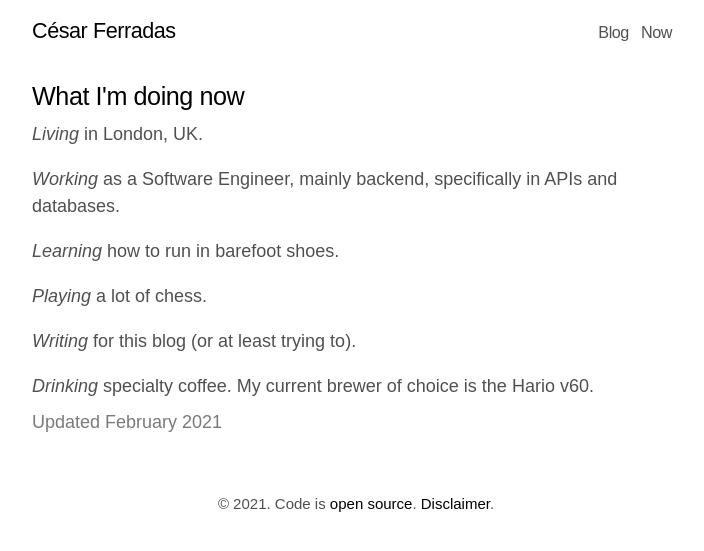
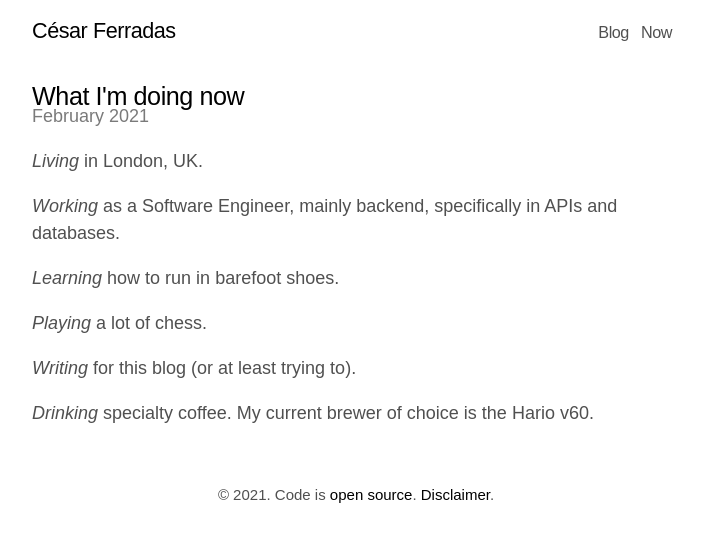
Before and after one commit to cesarferradas/ferrad.as, a Jekyll site: the page built from now.md, in a window 1280 px wide. Shown: the top 551 px of the page, without its empty margins (284-988 px from the left). Built offline with Jekyll 4.4.1, drawn with Linux system fonts in a browser that asks for light colours.

Commit message:
reshuffle date

```diff
--- a/_layouts/page.html
+++ b/_layouts/page.html
@@ -4,12 +4,12 @@ layout: default
 
 <div class="page">
   <h1 class="page-title">{{ page.title }}</h1>
+  {% if page.last_modified_at %}
+    <span class="date">
+    {{ page.last_modified_at | date: '%B %Y' }}
+    </span>
+  {% endif %}
   <div class="page-content">
     {{ content }}
-    {% if page.last_modified_at %}
-      <span class="date">
-      Updated {{ page.last_modified_at | date: '%B %Y' }}
-      </span>
-    {% endif %}
   </div>
 </div>
--- a/public/css/poole.css
+++ b/public/css/poole.css
@@ -315,8 +315,8 @@ tbody tr:nth-child(odd) th {
 
 .date {
   display: block;
-  margin-top: -.5rem;
-  margin-bottom: 0.4rem;
+  margin-top: -1rem;
+  margin-bottom: 1rem;
   color: #7a7a7a;
 }
 
```
